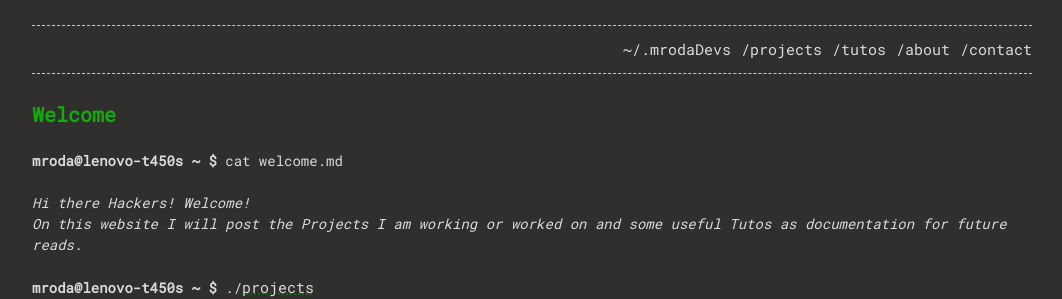
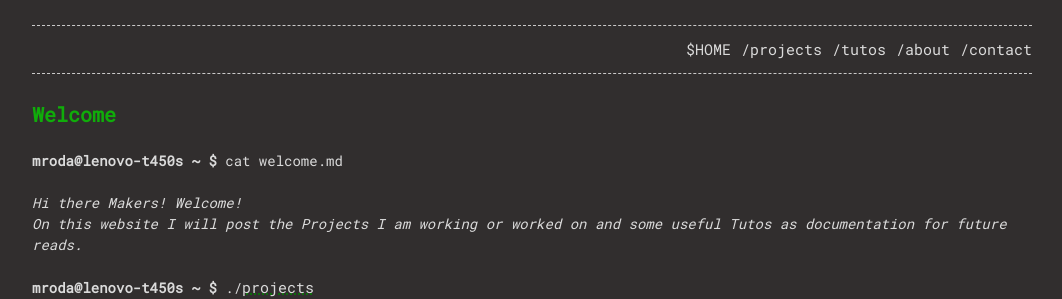
Before and after one commit to marcoroda/marcorodadevs, a Jekyll site: the page built from index.md, in a window 1280 px wide. Shown: the top 299 px of the page, without its empty margins (108-1170 px from the left). Built offline with Jekyll 4.4.1, drawn with Linux system fonts in a browser that asks for light colours.

Commit message:
Hackers to Makers.

```diff
--- a/_config.yml
+++ b/_config.yml
@@ -15,7 +15,7 @@
 # in the templates via {{ site.myvariable }}.
 title: marcodevs
 email: mroda@marcoroda.com
-description: Hi hackers, this is my website.
+description: Hi Makers, this is my website.
 baseurl: "/" # the subpath of your site, e.g. /blog
 url: "https://marcoroda.github.io/marcorodadevs" # the base hostname & protocol for your site, e.g. http://example.com
 github_username: marcoroda
--- a/index.md
+++ b/index.md
@@ -1,5 +1,5 @@
 ---
-title: ~/.mrodaDevs
+title: $HOME
 layout: page
 permalink: /
 ---
@@ -8,7 +8,7 @@ permalink: /
 <p>&nbsp;</p>
 **mroda@lenovo-t450s ~ $** cat welcome.md
 <p>&nbsp;</p>
-*Hi there Hackers! Welcome!*
+*Hi there Makers! Welcome!*
 *On this website I will post the Projects I am working or worked on and some useful Tutos as documentation for future reads.*
 <p>&nbsp;</p>
 **mroda@lenovo-t450s ~ $** ./[projects](/projects)
```
